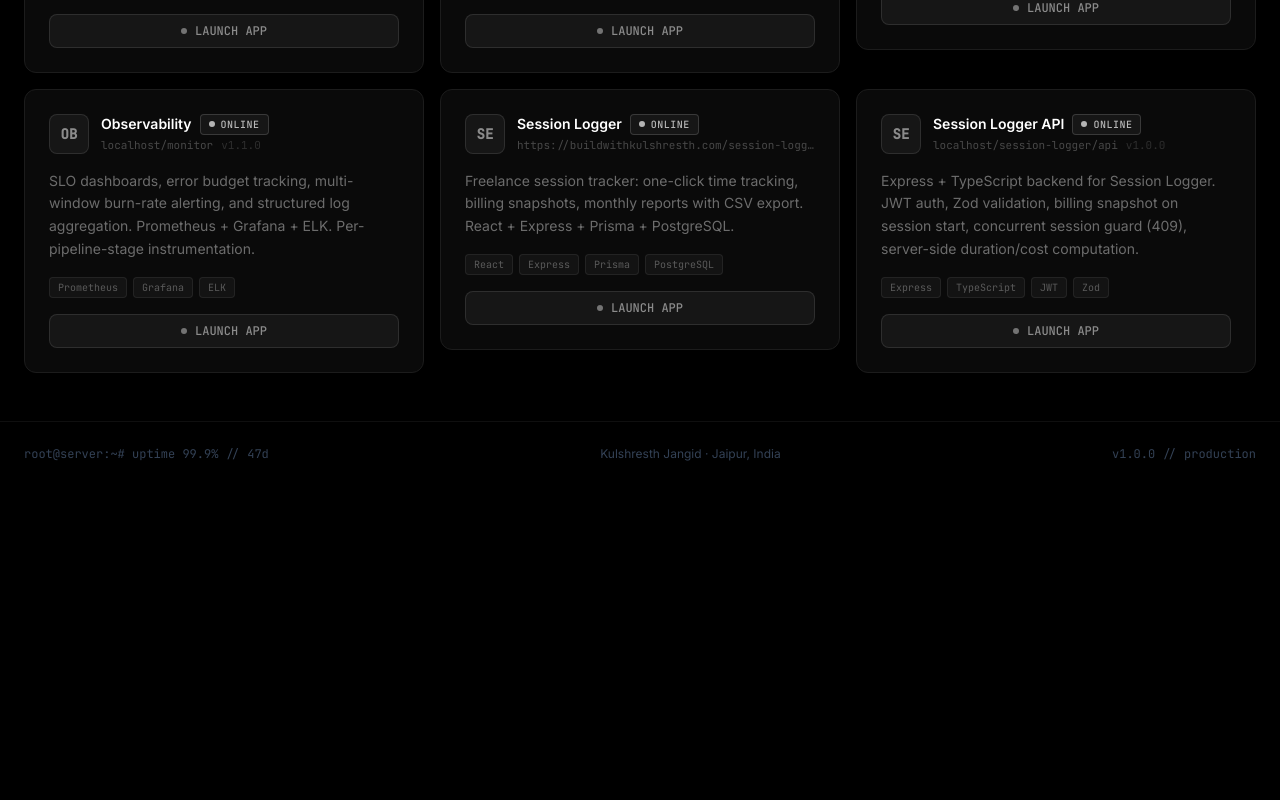
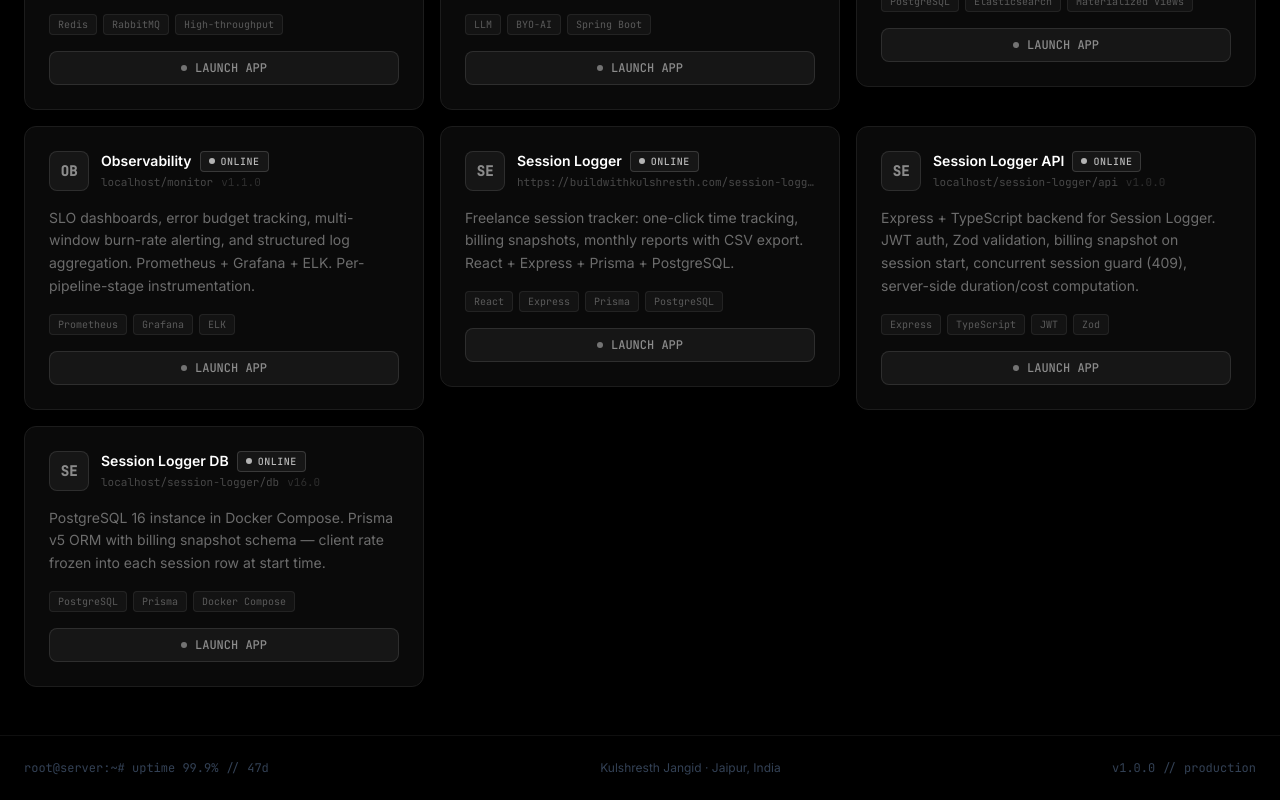
Before and after one commit to KulshresthJangid/tic-tac-toe, a React (Vite) app: page /apps in a window 1280 px wide. Shown: the part 1473-2273 px from the top of the page. Before the commit the page ends 1959 px from the top, so only its background shows below. Built offline with nearby package versions, Linux system fonts and the light colour scheme.

Commit message:
feat(apps): add Session Logger DB service entry
- PostgreSQL 16 in Docker Compose
- Prisma v5 ORM with billing snapshot schema
- Client rate frozen into session row at start time

```diff
--- a/src/data/apps.ts
+++ b/src/data/apps.ts
@@ -93,4 +93,14 @@ export const appServices: AppService[] = [
     version: '1.0.0',
     tags: ['Express', 'TypeScript', 'JWT', 'Zod'],
   },
+  {
+    id: 'session-logger-db',
+    name: 'Session Logger DB',
+    description:
+      'PostgreSQL 16 instance in Docker Compose. Prisma v5 ORM with billing snapshot schema — client rate frozen into each session row at start time.',
+    route: '/session-logger/db',
+    status: 'ONLINE',
+    version: '16.0',
+    tags: ['PostgreSQL', 'Prisma', 'Docker Compose'],
+  },
 ]
```
